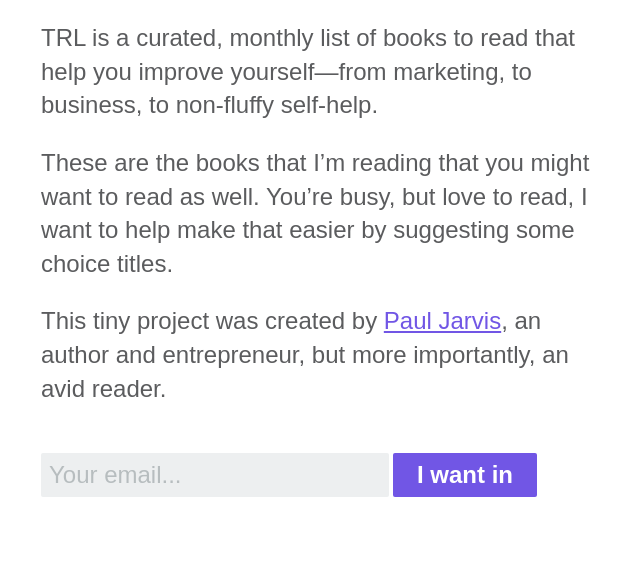
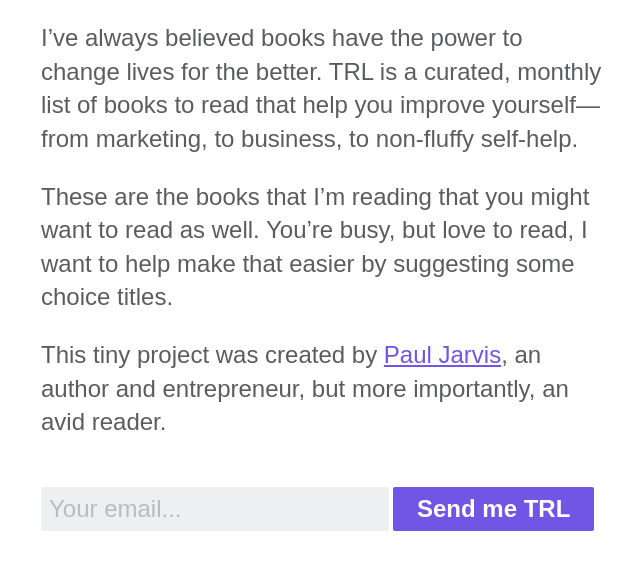
Before and after one commit to ofone/ofone, a plain HTML site: page index.html in a window 1280 px wide. Shown: the part 162-732 px from the top of the page, without its empty margins (317-957 px from the left). Drawn offline with Linux system fonts and the light colour scheme.

Commit message:
oops wrong MC list

```diff
--- a/index.html
+++ b/index.html
@@ -43,18 +43,24 @@
 
 			<div class="main">
 				<h1>The Reading List</h1>
-				<p>TRL is a curated, monthly list of books to read that help you improve yourself—from marketing, to business, to non-fluffy self-help.</p>
+				<p>I’ve always believed books have the power to change lives for the better. TRL is a curated, monthly list of books to read that help you improve yourself—from marketing, to business, to non-fluffy self-help.</p>
 				<p>These are the books that I’m reading that you might want to read as well. You’re busy, but love to read, I want to help make that easier by suggesting some choice titles.</p>
 				<p>This tiny project was created by <a href="https://pjrvs.com/">Paul Jarvis</a>, an author and entrepreneur, but more importantly, an avid reader.</p>
 
-				<form action="//pjrvs.us6.list-manage.com/subscribe/post?u=26857d08cfc91db6993e0bfc4&amp;id=3f954190de" method="post" id="mc-embedded-subscribe-form" name="mc-embedded-subscribe-form" class="validate" target="_blank" novalidate>
-					<input type="email" value="" name="EMAIL" class="required email" id="mce-EMAIL" placeholder="Your email..."><input type="hidden" name="LOCATION" value="trl"><input type="hidden" name="LIST" value="pjrvs"><button type="submit">I want in</button>
+				<form action="//pjrvs.us6.list-manage.com/subscribe/post?u=26857d08cfc91db6993e0bfc4&amp;id=cbf8273708" method="post" id="mc-embedded-subscribe-form" name="mc-embedded-subscribe-form" class="validate" target="_blank" novalidate>
+					<input type="email" value="" name="EMAIL" class="required email" id="mce-EMAIL" placeholder="Your email..."><button type="submit">Send me TRL</button>
 					<div id="mce-responses" class="clear">
 						<div class="response" id="mce-error-response" style="display:none"></div>
 						<div class="response" id="mce-success-response" style="display:none"></div>
 					</div>
-				  <div style="position: absolute; left: -5000px;" aria-hidden="true"><input type="text" name="b_26857d08cfc91db6993e0bfc4_3f954190de" tabindex="-1" value=""></div>
+				  <div style="position: absolute; left: -5000px;" aria-hidden="true"><input type="text" name="b_26857d08cfc91db6993e0bfc4_cbf8273708" tabindex="-1" value=""></div>
 				</form>
+
+
+
+
+
+
 
 			</div>
 
@@ -70,7 +76,7 @@
 	  m=s.getElementsByTagName(o)[0];a.async=1;a.src=g;m.parentNode.insertBefore(a,m)
 	  })(window,document,'script','https://www.google-analytics.com/analytics.js','ga');
 
-	  ga('create', 'UA-99109260-1', 'auto');
+	  ga('create', 'UA-99109260-2', 'auto');
 	  ga('send', 'pageview');
 
 	</script>
```
